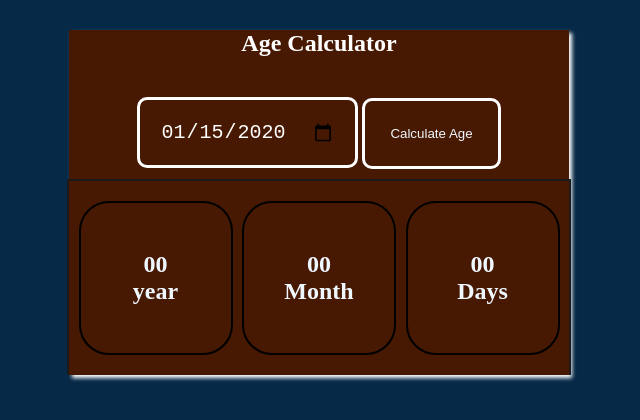
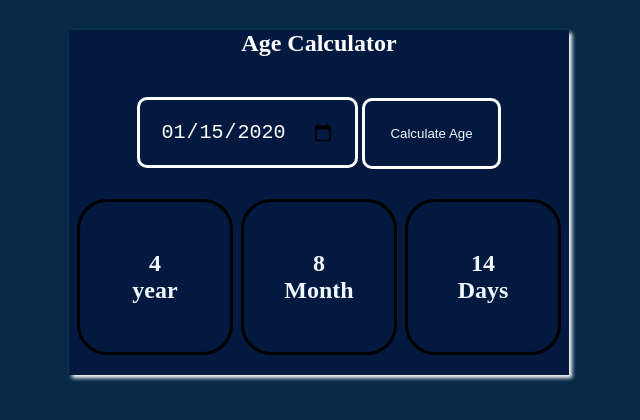
Before and after one commit to osamakhan18/classTask-05, a plain HTML site: page index.html in a window 1280 px wide. Both pictures are taken after typing "2020-01-15" into the empty fields and a click on the button "Calculate Age". Shown: the whole page, without its empty margins (321-961 px from the left). Drawn offline with Linux system fonts and the light colour scheme.

Commit message:
set the css styling for the inner boxes

```diff
--- a/script.js
+++ b/script.js
@@ -3,23 +3,23 @@
 
 var btn = document.getElementById('btn')
 
-// btn.addEventListener('click',function(){
+btn.addEventListener('click',function(){
 
-//     var dob =  new Date(document.getElementById('input-dob').value);
-//    var today = new Date();
-//    console.log(today);
+    var dob =  new Date(document.getElementById('input-dob').value);
+   var today = new Date();
+   console.log(today);
 
-//    if(!dob || isNaN(dob)){
+   if(!dob || isNaN(dob)){
 
-//     alert('plz enter the valid date')
-//     return;
-//    }
+    alert('plz enter the valid date')
+    return;
+   }
 
-//    var year = today.getFullYear()- dob.getFullYear();
-//    var month = today.getMonth() - dob.getMonth();
-//    var day = today.getDate() - dob.getDate();
+   var year = today.getFullYear()- dob.getFullYear();
+   var month = today.getMonth() - dob.getMonth();
+   var day = today.getDate() - dob.getDate();
 
-//    document.getElementById('year').innerText = year;
-//    document.getElementById('month').innerText = month;
-//    document.getElementById('day').innerText = day;
-// });
+   document.getElementById('year').innerText = year;
+   document.getElementById('month').innerText = month;
+   document.getElementById('day').innerText = day;
+});
--- a/style.css
+++ b/style.css
@@ -16,7 +16,7 @@
     align-items: center;
     flex-direction: column;
     gap: 10px;
-    background-color:rgb(71, 25, 3) ;
+    background-color:rgb(4, 25, 63) ;
     margin-top: 30px;
     box-shadow: 3px 3px 4px white;
 }
@@ -27,38 +27,38 @@
 
     margin-bottom: 30px;
     color: white;
-    background-color:rgb(71, 25, 3) ;
+    background-color:rgb(4, 25, 63) ;
 }
 
 
 .input-cal{
-    background-color:   rgb(71, 25, 3);
+    background-color:rgb(4, 25, 63) ;
 }
 #input-dob{
     padding: 20px;
     border-radius: 10px;
     font-size:x-large;
     color: white;
-    background-color: rgb(71, 25, 3);
+    background-color:rgb(4, 25, 63) ;
     border: 3px solid white;
 }
 
 .input-cal button{
     padding: 25px;
     border-radius: 10px;
-    background-color: rgb(71, 25, 3);
+    background-color:rgb(4, 25, 63) ;
     color: aliceblue;
     border: 3px solid white;
 }
 
 .select-age{
-    border: 2px solid rgb(27, 26, 26);
+
     width: 100%;
     height: auto;
     display: flex;
     justify-content: space-evenly;
     border-bottom: 20px;
-    background-color: rgb(71, 25, 3);
+    background-color:rgb(4, 25, 63) ;
 
 }
 
@@ -66,7 +66,7 @@
 
     width: 150px;
     height: 150px;
-    /* border: 2px solid red; */
+
     margin-bottom: 20px;
     margin-top: 20px;
     border-radius: 30px;
@@ -74,8 +74,8 @@
     justify-content: center;
     align-items: center;
     flex-direction: column;
-    background-color: rgb(71, 25, 3);
-    border: 2px solid black;
+    background-color:rgb(4, 25, 63) ;
+    border: 3px solid black;
 
 
 }
@@ -83,7 +83,7 @@
 .select-age-innerbox p{
     font-size: x-large;
     font-weight: 800;
-    background-color: rgb(71, 25, 3);
+    background-color:rgb(4, 25, 63) ;
     color: aliceblue;
     font-weight: 800;
 
```
